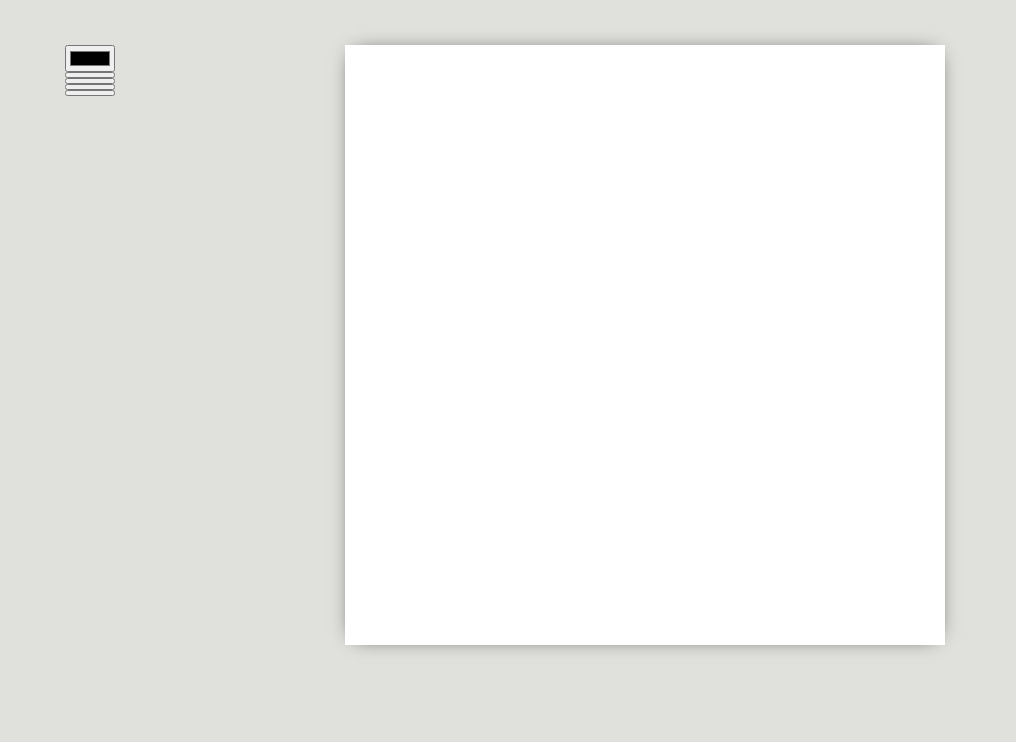
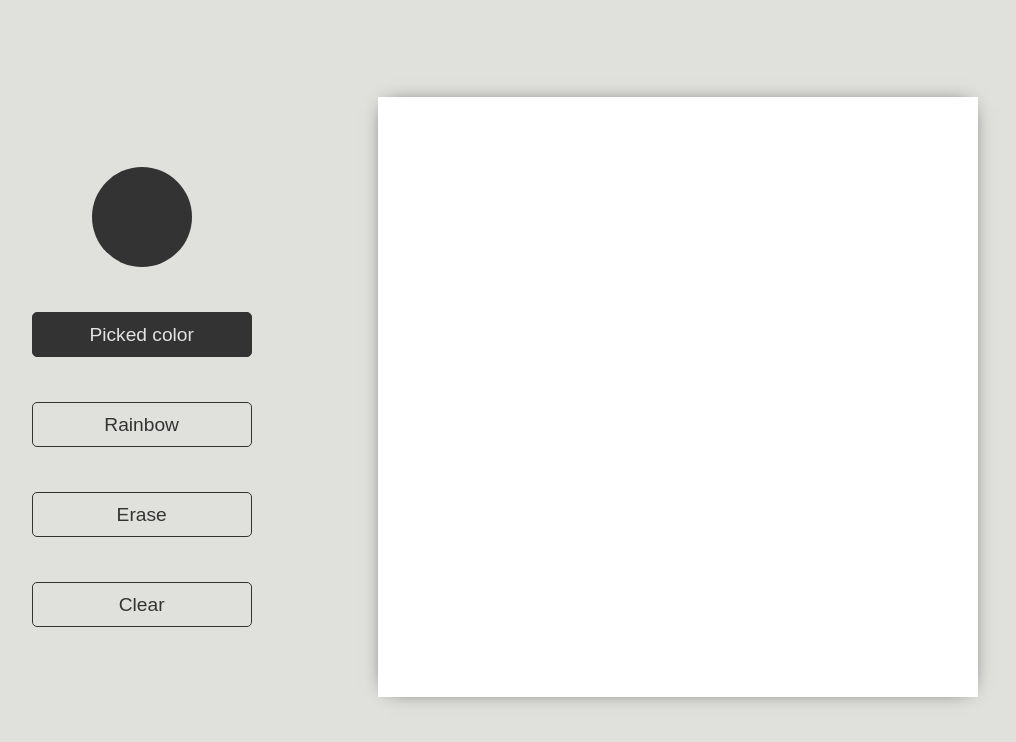
Before and after one commit to LeNikota/Etch-a-Sketch, a plain HTML site: page index.html in a window 1280 px wide. Shown: the part 136-878 px from the top of the page, without its empty margins (135-1151 px from the left). Before the commit the page ends 800 px from the top, so only its background shows below. Drawn offline with Linux system fonts and the light colour scheme.

Commit message:
Add buttons' name and style

```diff
--- a/index.html
+++ b/index.html
@@ -13,11 +13,11 @@
     </header>
     <main>
         <div class="controls">
-            <input type="color">
-            <button id=""></button>
-            <button id=""></button>
-            <button id=""></button>
-            <button id=""></button>
+            <input id="color-picker" value="#333333" type="color">
+            <button id="" class="active">Picked color</button>
+            <button id="">Rainbow</button>
+            <button id="">Erase</button>
+            <button id="">Clear</button>
         </div>
         <div class="canvas">
 
--- a/style.css
+++ b/style.css
@@ -2,27 +2,34 @@
 
 :root{
     --primary: #e0e1dd;
-    --secondary: #415a77;
+    --secondary: #E1F4F3;
     /*--secondary: #778da9;*/
     /*--tertiary: #1b263b;*/
-    --tertiary: #0d1b2a;
+    --tertiary: #706C61;
     --text: #333333;
+    --text-selected: #e2e2e2;
+}
+
+*{
+    box-sizing: border-box;
 }
 
 body{
     margin: 0;
     background-color: var(--primary);
+    font-family: 'Roboto', sans-serif;
 }
 
 main{
     display: flex;
-    justify-content: space-between;
-    margin: 0 200px;
+    justify-content: space-evenly;
+    gap: 100px;
+    margin: 100px auto;
+    max-width: 1000px;
 }
 
 h1{
     text-align: center;
-    font-family: 'Roboto', sans-serif;
     font-size: 4.5rem;
     letter-spacing: 2px;
     font-weight: 900;
@@ -33,6 +40,9 @@ h1{
 .controls{
     display: flex;
     flex-direction: column;
+    justify-content: center;
+    align-items: center;
+    gap: 45px;
 }
 
 .canvas{
@@ -46,3 +56,36 @@ h1{
     background-color: white;
     box-shadow: black 0 0 20px -10px;
 }
+
+input, button{
+    cursor: pointer;
+    border: var(--text) 1px solid;
+    border-radius: 5px;
+    outline: unset;
+    background-color: unset;
+    font-size: 1.2rem;
+    color: var(--text);
+    height: 45px;
+    width: 220px;
+}
+
+::-webkit-color-swatch{
+    border: none;
+    border-radius: 50px;
+}
+
+::-webkit-color-swatch-wrapper {
+    padding: 0;
+}
+
+#color-picker{
+    border: none;
+    padding: unset;
+    width: 100px;
+    height: 100px;
+}
+
+button.active{
+    background-color: var(--text);
+    color: var(--text-selected);
+}
```
